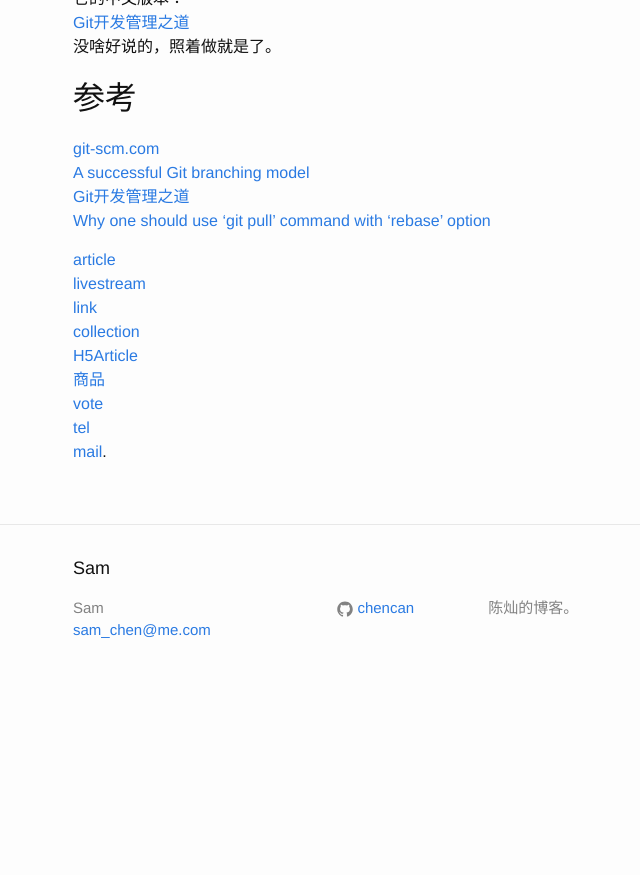
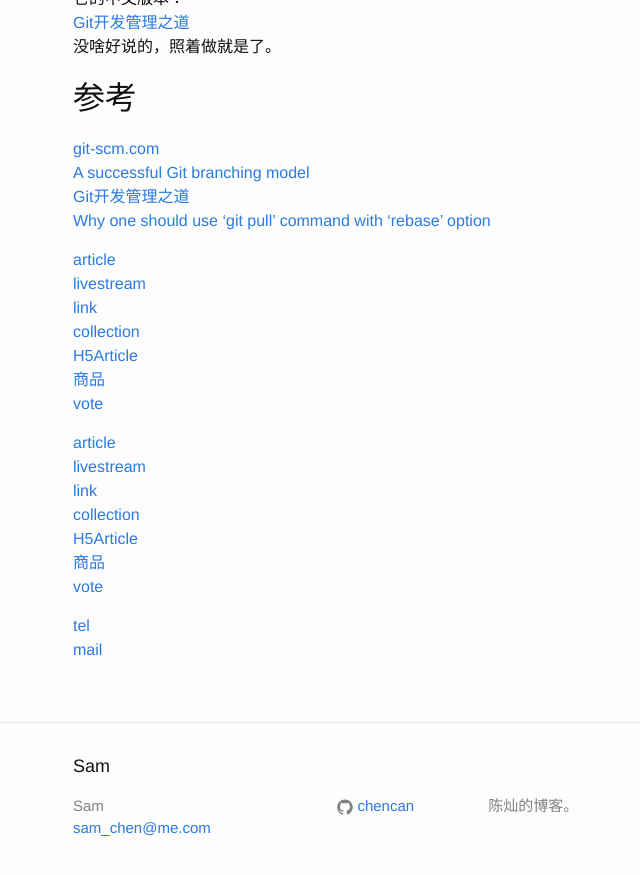
Before and after one commit to chencan/chencan.github.com, a Jekyll site: the page built from _posts/2015-01-19-git.md, in a window 1280 px wide and 900 px high, scrolled down 10458 px. Shown: the top 875 px of the window, without its empty margins (197-837 px from the left). Built offline with Jekyll 4.4.1, drawn with Linux system fonts in a browser that asks for light colours; before the commit the page ends 11160 px from its top, so only the background shows below that.

Commit message:
Update 2015-01-19-git.md

```diff
--- a/_posts/2015-01-19-git.md
+++ b/_posts/2015-01-19-git.md
@@ -466,5 +466,15 @@
 [H5Article](http://app-test.nio.com/content/101098)
 [商品](http://app-test.nio.com/mall/item/24?source=wechatfriend&user_id=(null)&from=singlemessage&isappinstalled=1)
 [vote](http://app-test.nio.com/content/100788?source=wechatfriend&user_id=(null)&from=singlemessage&isappinstalled=1)
+
+
+[article](http://app-test.nextev.com/content/101145)
+[livestream](http://app-test.nextev.com/content/101099)
+[link](http://app-test.nextev.com/content/101095)
+[collection](http://app-test.nextev.com/content/101015)
+[H5Article](http://app-test.nextev.com/content/101098)
+[商品](http://app-test.nextev.com/mall/item/24?source=wechatfriend&user_id=(null)&from=singlemessage&isappinstalled=1)
+[vote](http://app-test.nextev.com/content/100788?source=wechatfriend&user_id=(null)&from=singlemessage&isappinstalled=1)
+
 [tel](tel:10086)
-[mail](mailto:chc871211@gmail.om).
+[mail](mailto:chc871211@gmail.om)
```
